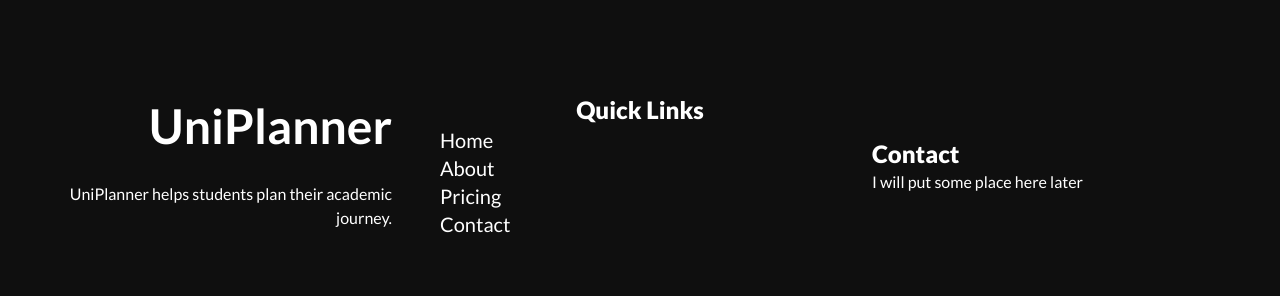
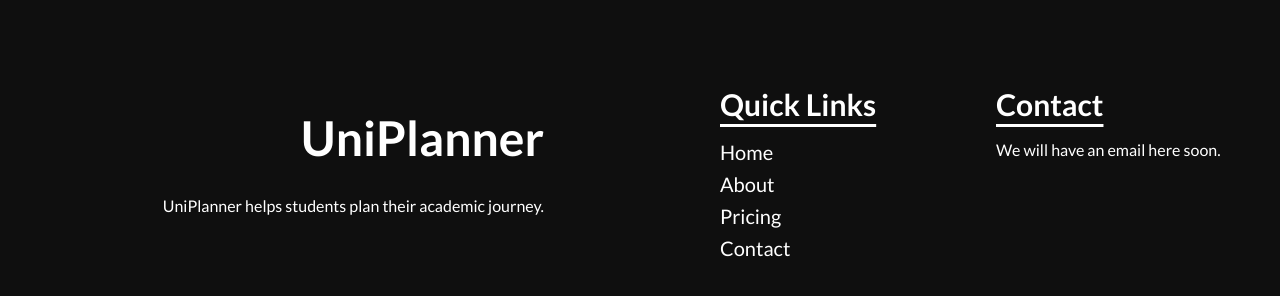
Before and after one commit to Leg3ndary/uniplanner, a Next.js app: page / in a window 1280 px wide. Shown: the part 1834-2130 px from the top of the page. Built offline with nearby package versions, Linux system fonts and the light colour scheme; no server answers.

Commit message:
Update the footer to look just that tiny bit better

```diff
--- a/src/components/Footer.tsx
+++ b/src/components/Footer.tsx
@@ -2,7 +2,7 @@ import Link from "next/link";
 
 export default function Footer() {
     return (
-        <footer className="grid grid-cols-3 gap-8 items-center justify-center w-full p-2 bg-[#0F0F0F] h-96">
+        <footer className="grid grid-cols-2 gap-40 items-center justify-center w-full p-2 bg-[#0F0F0F] h-96">
             <div className="flex flex-col">
                 <h2 className="text-5xl font-bold text-white p-4 text-end">
                     UniPlanner
@@ -11,11 +11,12 @@ export default function Footer() {
                     UniPlanner helps students plan their academic journey.
                 </p>
             </div>
+            <div className="grid grid-cols-2">
                 <div className="flex flex-col">
-                <h4 className="text-2xl font-black text-white text-center">
+                    <h3 className="text-3xl font-bold text-white my-4 underline underline-offset-8">
                         Quick Links
-                </h4>
-                <ul className="text-white text-xl">
+                    </h3>
+                    <ul className="text-white text-xl space-y-1">
                         <li>
                             <Link href="/">Home</Link>
                         </li>
@@ -30,9 +31,14 @@ export default function Footer() {
                         </li>
                     </ul>
                 </div>
-            <div className="">
-                <h4 className="text-2xl font-black text-white">Contact</h4>
-                <p className="text-white">I will put some place here later</p>
+                <div className="flex flex-col">
+                    <h3 className="text-3xl font-bold text-white my-4 underline underline-offset-8">
+                        Contact
+                    </h3>
+                    <p className="text-white">
+                        We will have an email here soon.
+                    </p>
+                </div>
             </div>
         </footer>
     );
```
Lines whose indentation alone changed are shown as unchanged.
